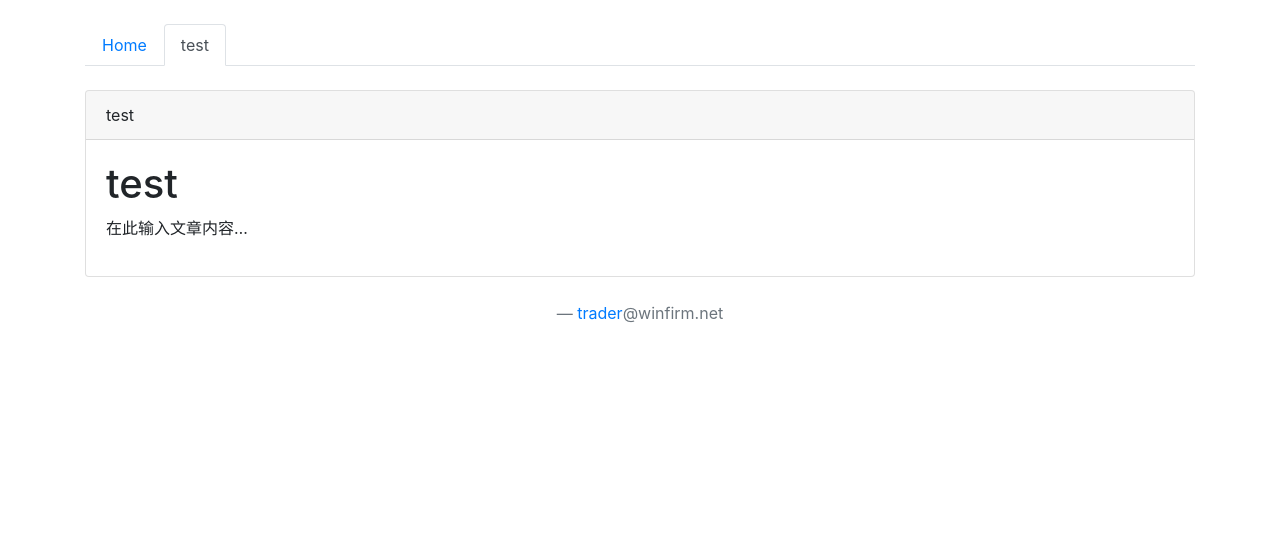
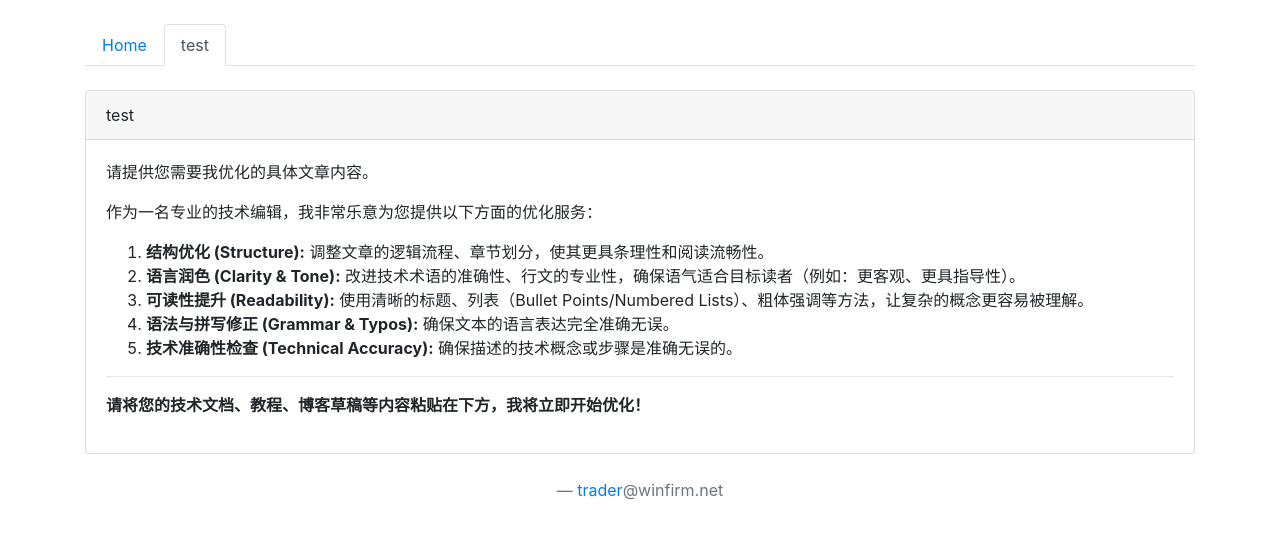
Before and after one commit to winfirm/blog, a Jekyll site: the page built from _posts/2026-07-10-test-hello-world.md, in a window 1280 px wide. Shown: the top 538 px of the page. Built offline with Jekyll 4.4.1, drawn with Linux system fonts in a browser that asks for light colours.

Commit message:
Update post: 2026-07-10-test-hello-world.md

```diff
--- a/_posts/2026-07-10-test-hello-world.md
+++ b/_posts/2026-07-10-test-hello-world.md
@@ -5,7 +5,16 @@ layout: post
 category: "all"
 tags: []
 ---
+请提供您需要我优化的具体文章内容。
 
-# test
+作为一名专业的技术编辑，我非常乐意为您提供以下方面的优化服务：
 
-在此输入文章内容...
+1.  **结构优化 (Structure):** 调整文章的逻辑流程、章节划分，使其更具条理性和阅读流畅性。
+2.  **语言润色 (Clarity & Tone):** 改进技术术语的准确性、行文的专业性，确保语气适合目标读者（例如：更客观、更具指导性）。
+3.  **可读性提升 (Readability):** 使用清晰的标题、列表（Bullet Points/Numbered Lists）、粗体强调等方法，让复杂的概念更容易被理解。
+4.  **语法与拼写修正 (Grammar & Typos):** 确保文本的语言表达完全准确无误。
+5.  **技术准确性检查 (Technical Accuracy):** 确保描述的技术概念或步骤是准确无误的。
+
+---
+
+**请将您的技术文档、教程、博客草稿等内容粘贴在下方，我将立即开始优化！**
```
